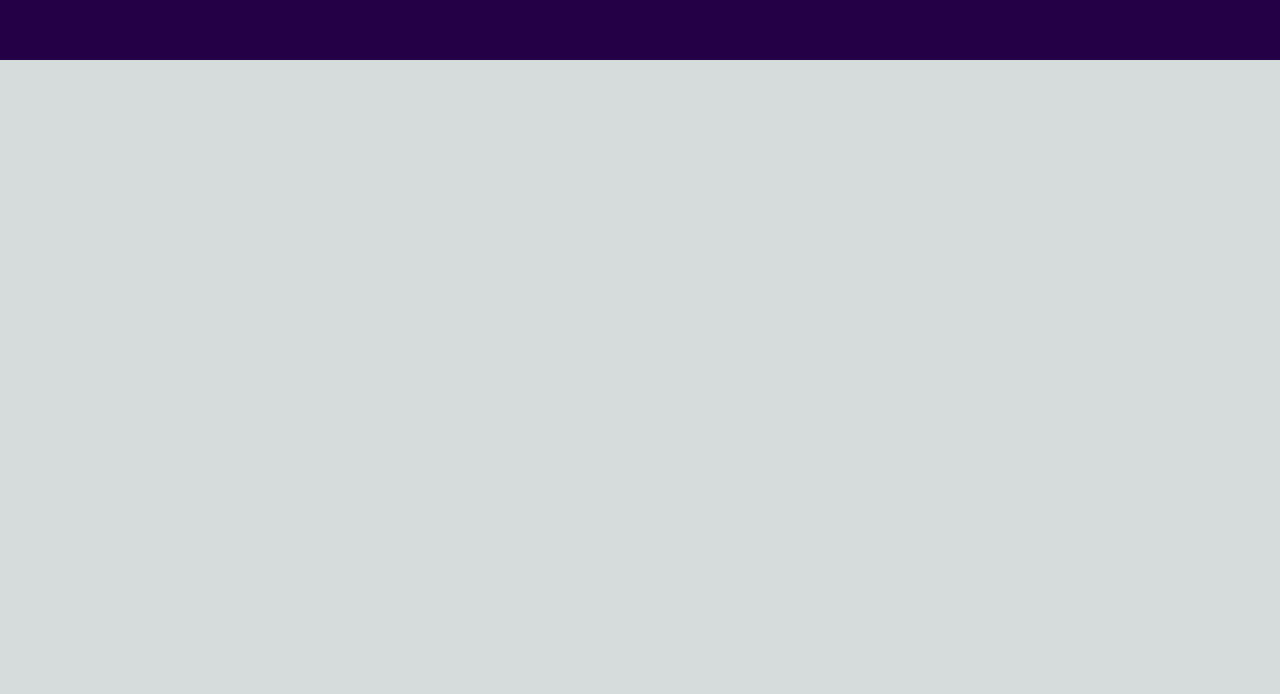
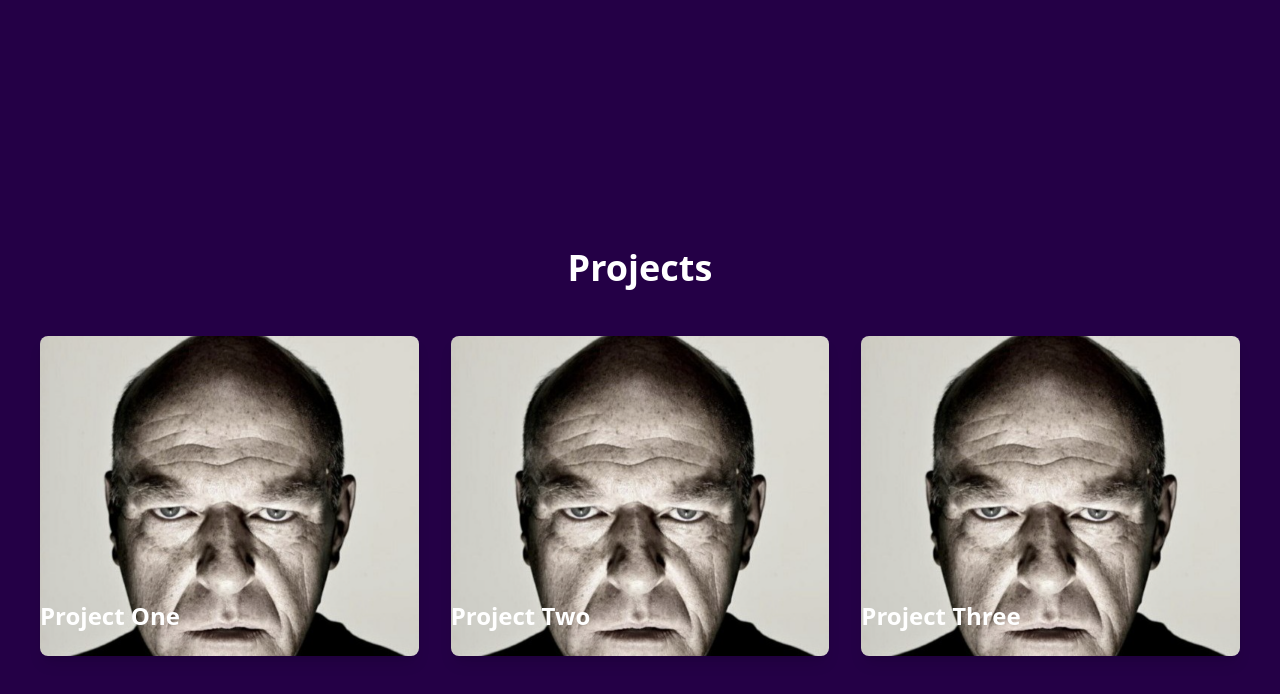
Before and after one commit to munozAndrew/Portfolio-V2, a Next.js app: page / in a window 1280 px wide. Shown: the part 796-1490 px from the top of the page. Before the commit the page ends 856 px from the top, so only its background shows below. Built offline with nearby package versions, Linux system fonts and the light colour scheme.

Commit message:
completed basic project section, todo: AI chatbot, footer, contact form, add reactivity

```diff
--- /dev/null
+++ b/components/footer.tsx
@@ -0,0 +1,7 @@
+import React from "react";
+
+const footer:React.FC = () => {
+    return (
+
+    )
+}
--- /dev/null
+++ b/components/projects.tsx
@@ -0,0 +1,103 @@
+import React from 'react';
+const ProjectCard: React.FC<{ title: string; description: string; imageUrl: string }> = ({ title, description, imageUrl }) => {
+  return (
+
+    <div className="relative group w-full md:w-1/3 p-4">
+      <div className="overflow-hidden rounded-lg shadow-lg">
+        <img src={imageUrl} alt={title} className="w-full h-80 object-cover transition-transform duration-500 group-hover:scale-110 " />
+        <div className="absolute inset-0 bg-gradient-to-t from-purple3 to-transparent opacity-0 group-hover:opacity-100 transition-opacity duration-500"></div>
+        <div className="absolute inset-0 flex flex-col justify-end p-4 text-white">
+          <h2 className="text-2xl font-bold">{title}</h2>
+          <p className="opacity-0 group-hover:opacity-100 transition-opacity duration-300">{description}</p>
+        </div>
+      </div>
+    </div>
+  );
+};
+
+const Projects: React.FC = () => {
+  const projectData = [
+    {
+      title: 'Project One',
+      description: 'Description for project one.',
+      imageUrl: '/hank3.png',
+    },
+    {
+      title: 'Project Two',
+      description: 'Description for project two.',
+      imageUrl: '/hank3.png',
+    },
+    {
+      title: 'Project Three',
+      description: 'Description for project three.',
+      imageUrl: '/hank3.png',
+    },
+  ];
+
+  return (
+
+    <div className="flex flex-col items-center justify-center min-h-screen p-6 bg-purple2">
+  <h1 className="text-4xl font-bold text-white mb-8">Projects</h1>
+  <div className="flex flex-wrap items-center justify-center w-full">
+    {projectData.map((project, index) => (
+      <ProjectCard
+        key={index}
+        title={project.title}
+        description={project.description}
+        imageUrl={project.imageUrl}
+      />
+    ))}
+  </div>
+</div>
+  );
+};
+/*
+const ProjectCard: React.FC<{ title: string; description: string; imageUrl: string }> = ({ title, description, imageUrl }) => {
+  return (
+    <div className="relative group w-full md:w-1/3 p-4">
+      <div className="overflow-hidden rounded-lg shadow-lg">
+        <img src={imageUrl} alt={title} className="w-full h-80 object-cover transition-transform duration-500 group-hover:scale-110 " />
+        <div className="absolute inset-0 bg-gradient-to-t from-purple3 to-transparent opacity-0 group-hover:opacity-100 transition-opacity duration-500"></div>
+        <div className="absolute inset-0 flex flex-col justify-end p-4 text-white">
+          <h2 className="text-2xl font-bold">{title}</h2>
+          <p className="opacity-0 group-hover:opacity-100 transition-opacity duration-300">{description}</p>
+        </div>
+      </div>
+    </div>
+  );
+};
+
+const Projects: React.FC = () => {
+  const projectData = [
+    {
+      title: 'Project One',
+      description: 'Description for project one.',
+      imageUrl: '/hank3.png',
+    },
+    {
+      title: 'Project Two',
+      description: 'Description for project two.',
+      imageUrl: '/hank3.png',
+    },
+    {
+      title: 'Project Three',
+      description: 'Description for project three.',
+      imageUrl: '/hank3.png',
+    },
+  ];
+
+  return (
+    <div className="flex flex-col md:flex-row items-center justify-center min-h-screen p-6 bg-purple2">
+      {projectData.map((project, index) => (
+        <ProjectCard
+          key={index}
+          title={project.title}
+          description={project.description}
+          imageUrl={project.imageUrl}
+        />
+      ))}
+    </div>
+  );
+};
+*/
+export default Projects;
--- a/pages/index.tsx
+++ b/pages/index.tsx
@@ -3,7 +3,7 @@ import { Inter } from "next/font/google";
 import Navbar from "../components/navbar";
 import React from "react";
 import Home from "../components/Home";
-
+import Projects from "../components/projects";
 const inter = Inter({ subsets: ["latin"] });
 
 const Index: React.FC = () => {
@@ -11,6 +11,8 @@ const Index: React.FC = () => {
     <>
     <Navbar/>
     <Home/>
+    <Projects/>
+
     </>
   )
 }
```
